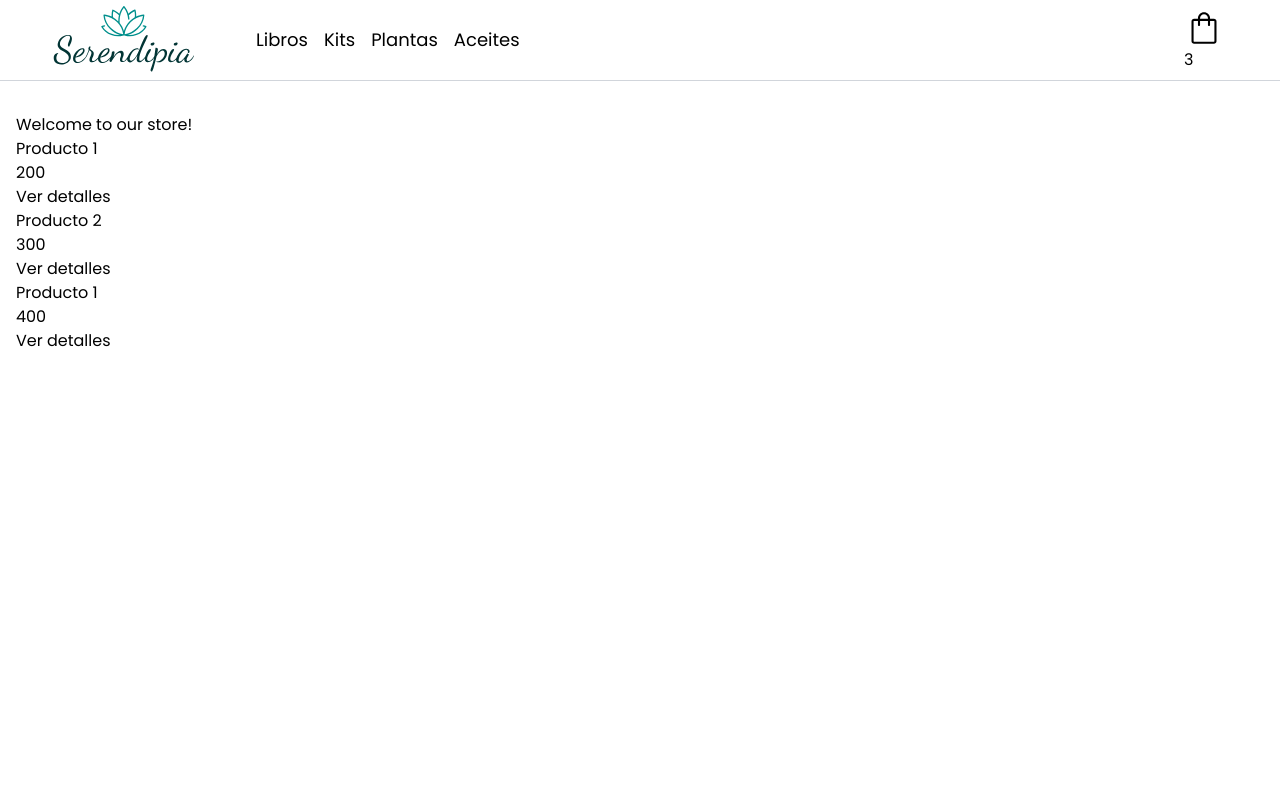
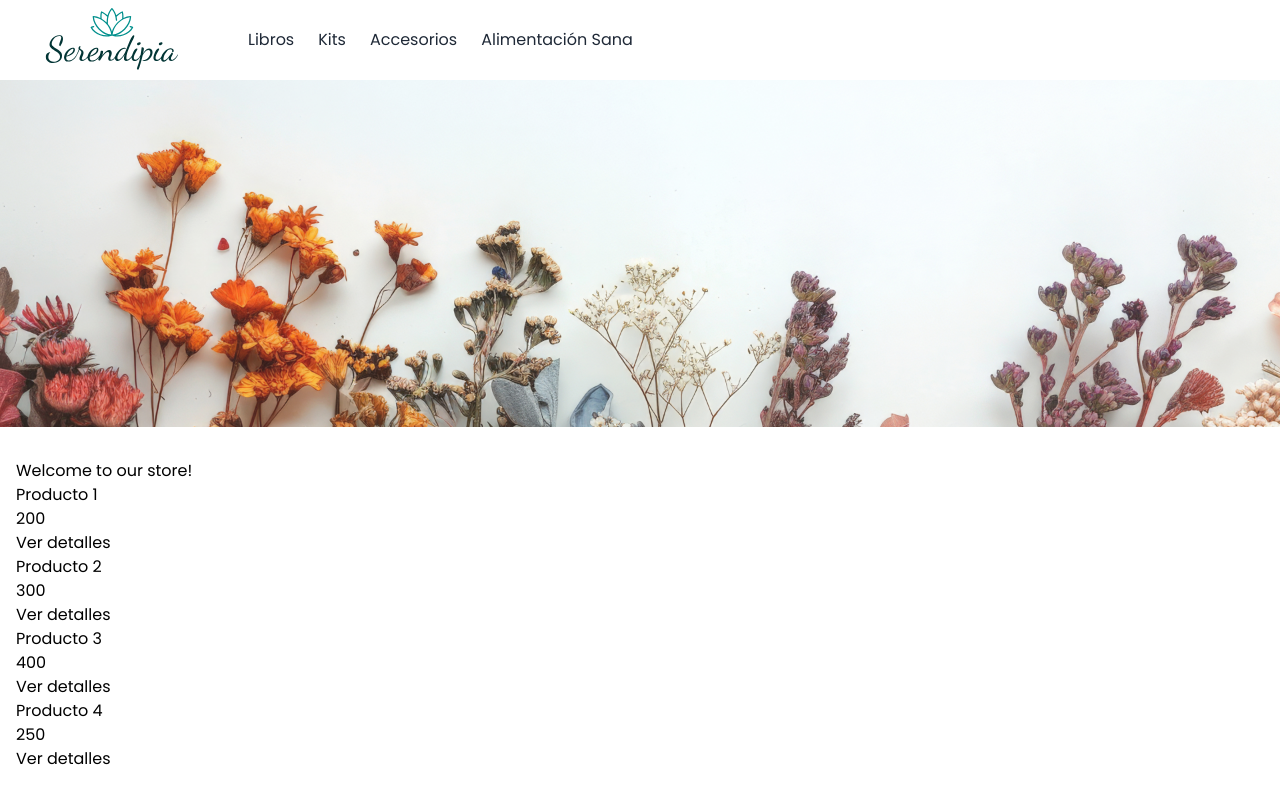
Before and after one commit to Yesica022/e-commerce-57780, a React (Vite) app: page / in a window 1280 px wide. Built offline with nearby package versions, Linux system fonts and the light colour scheme.

Commit message:
Added a Banner and corrected NavBar

```diff
--- a/src/App.jsx
+++ b/src/App.jsx
@@ -1,5 +1,6 @@
 import React from "react";
 import NavBar from "./../src/components/NavBar/NavBar";
+import Banner from "./components/Banner/Banner";
 import ItemListContainer from "./components/ItemListContainer/ItemListContainer";
 import ItemDetailContainer from "./components/ItemDetailContainer/ItemDetailContainer";
 import { BrowserRouter, Routes, Route } from "react-router-dom";
@@ -8,6 +9,7 @@ const App = () => {
   return (
     <BrowserRouter>
       <NavBar />
+      <Banner/>
       <Routes>
         <Route path="/" element={<ItemListContainer greeting="Welcome to our store!" />} />
         <Route path="/categoria/:idCategory" element={<ItemListContainer greeting="Category Products" />} />
--- /dev/null
+++ b/src/components/Banner/Banner.jsx
@@ -0,0 +1,15 @@
+import React from 'react';
+
+const Banner = () => {
+  return (
+    <div className="bg-contain">
+      <img
+        src="src/img/Banner- serendipia.png"
+        alt="Banner"
+        className="w-full h-auto max-w-[100%] md:max-w-[960px] lg:max-w-[1920px]"
+      />
+    </div>
+  );
+};
+
+export default Banner;
--- a/src/components/ItemListContainer/ItemListContainer.jsx
+++ b/src/components/ItemListContainer/ItemListContainer.jsx
@@ -8,20 +8,20 @@ import Loading from "../loading/Loading";
 const ItemListContainer = ({ greeting }) => {
   const [products, setProducts] = useState([]); // Estado para almacenar los productos
   const { idCategory } = useParams(); // Extrae el parámetro idCategory
-
   const { isLoading, showLoading, hideLoading } = useLoading(); // Usa el hook useLoading
 
   useEffect(() => {
     showLoading(); // Muestra el estado de carga al iniciar la solicitud
 
     getProducts()
-      .then((respuesta) => {
+      .then((response) => {
         // Filtra los productos según la categoría si idCategory está presente
         if (idCategory) {
-          const filteredProducts = respuesta.filter(product => product.category === idCategory);
+          const lowerCaseCategory = idCategory.toLowerCase(); // Convierte a minúsculas
+          const filteredProducts = response.filter(product => product.category.toLowerCase() === lowerCaseCategory);
           setProducts(filteredProducts); // Establece los productos filtrados
         } else {
-          setProducts(respuesta); // Establece todos los productos al inicio
+          setProducts(response); // Establece todos los productos al inicio
         }
       })
       .catch((error) => {
--- a/src/components/Logo.jsx
+++ b/src/components/Logo.jsx
@@ -1,11 +1,14 @@
 import React from 'react';
+
 const Logo = () => {
   return (
+    <div className='p-2'>
     <img
       src="src/img/Logo.V1.svg"
       alt="Serendipia"
-      className="ml-4 mb-3 mt-3"
+      className="justify-start w-44 h-16"
     />
+    </div>
   );
 }
 
--- a/src/components/NavBar/NavBar.jsx
+++ b/src/components/NavBar/NavBar.jsx
@@ -1,24 +1,20 @@
 import { Link } from 'react-router-dom';
 import Logo from '../Logo';
-import CartWidget from '../CartWidget';
 
 const NavBar = () => {
   return (
-    <nav className="bg-white border-b border-gray-300">
-      <div className="container mx-auto px-4 flex items-center h-20 justify-between">
+    <nav className="bg-white">
+      <div className="container px-4 flex items-center h-20 justify-between">
         <div className="flex items-center">
           <Link to="/">
             <Logo />
           </Link>
-          <div className="flex space-x-4 ml-10 text-lg">
-            <Link to="/categoria/libros">Libros</Link>
-            <Link to="/categoria/kits">Kits</Link>
-            <Link to="/categoria/plantas">Plantas</Link>
-            <Link to="/categoria/aceites">Aceites</Link>
+          <div className="flex space-x-6 ml-10 text-base">
+            <Link to="/categoria/libros" className='text-gray-800 hover:text-primary hover:transition duration-300'>Libros</Link>
+            <Link to="/categoria/kits" className='text-gray-800 hover:text-primary hover:transition duration-300'>Kits</Link>
+            <Link to="/categoria/accesorios"className='text-gray-800 hover:text-primary hover:transition duration-300'>Accesorios</Link>
+            <Link to="/categoria/alimentacion"className='text-gray-800 hover:text-primary hover:transition duration-300'>Alimentación Sana</Link>
           </div>
-        </div>
-        <div className="flex items-center mr-10">
-          <CartWidget />
         </div>
       </div>
     </nav>
--- a/src/data/data.js
+++ b/src/data/data.js
@@ -1,10 +1,10 @@
-const products =[
+const products = [
   {
     id: "0001",
     name: "Producto 1",
     description: "descripción 1",
     stock: 5,
-      category: "plantas",
+    category: "Accesorios",
     price: 200
   },
   {
@@ -12,19 +12,26 @@ const products =[
     name: "Producto 2",
     description: "descripción 2",
     stock: 10,
-      category: "libros",
+    category: "Libros",
     price: 300
   },
   {
     id: "0003",
-      name: "Producto 1",
+    name: "Producto 3",
     description: "descripción 3",
     stock: 2,
-      category: "velas",
+    category: "Kits de relajación",
     price: 400
   },
-  ]
-
+  {
+    id: "0004",
+    name: "Producto 4",
+    description: "descripción 4",
+    stock: 8,
+    category: "Alimentación Sana",
+    price: 250
+  },
+];
 
 const getProducts = () => {
   return new Promise((resolve, reject) => {
@@ -34,4 +41,4 @@ const products =[
   });
 };
 
-  export { getProducts}
+export { getProducts };
```
Also changed, not shown: src/img/Banner- serendipia.png (added). Lines whose indentation alone changed are shown as unchanged.
